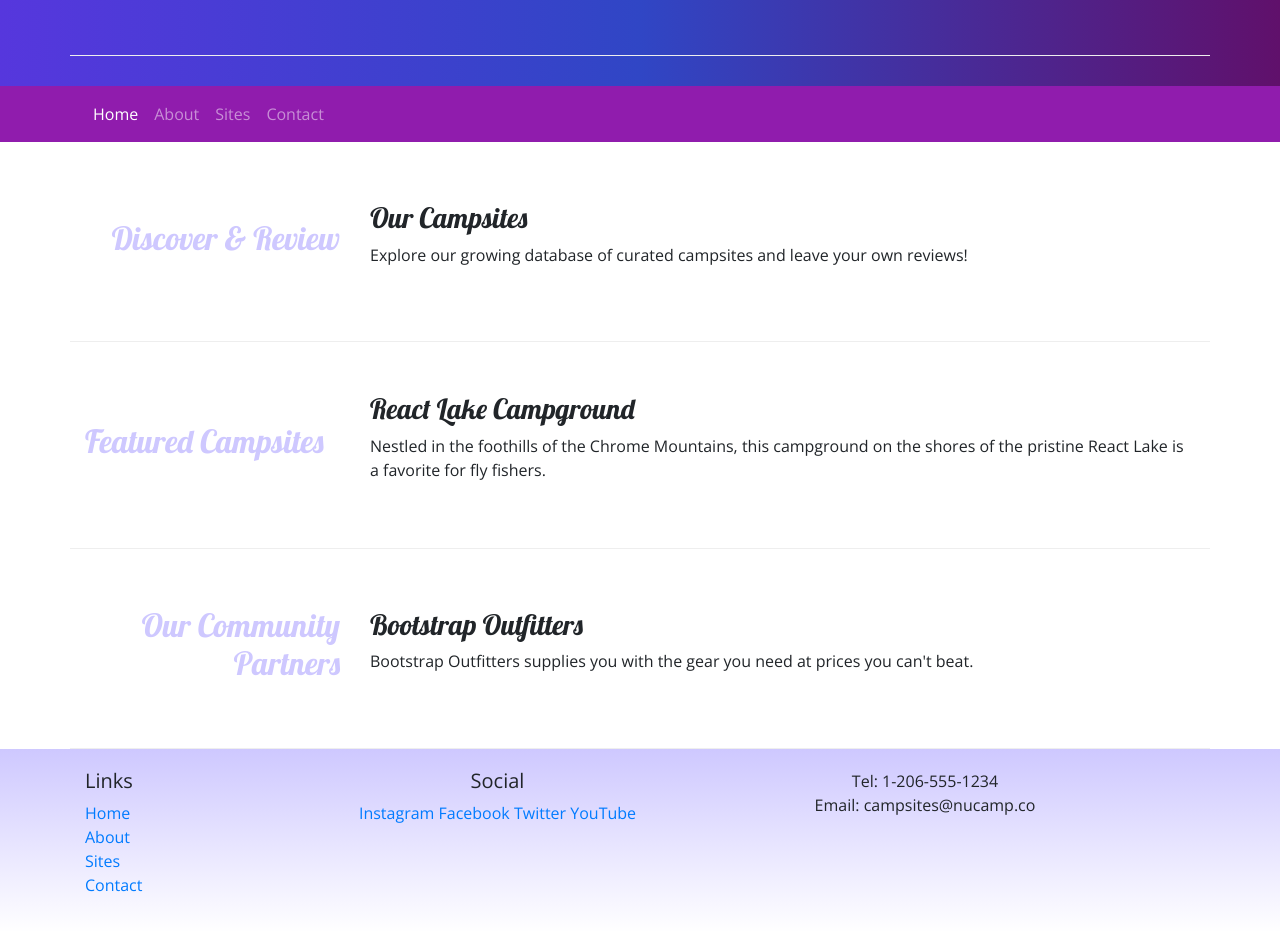
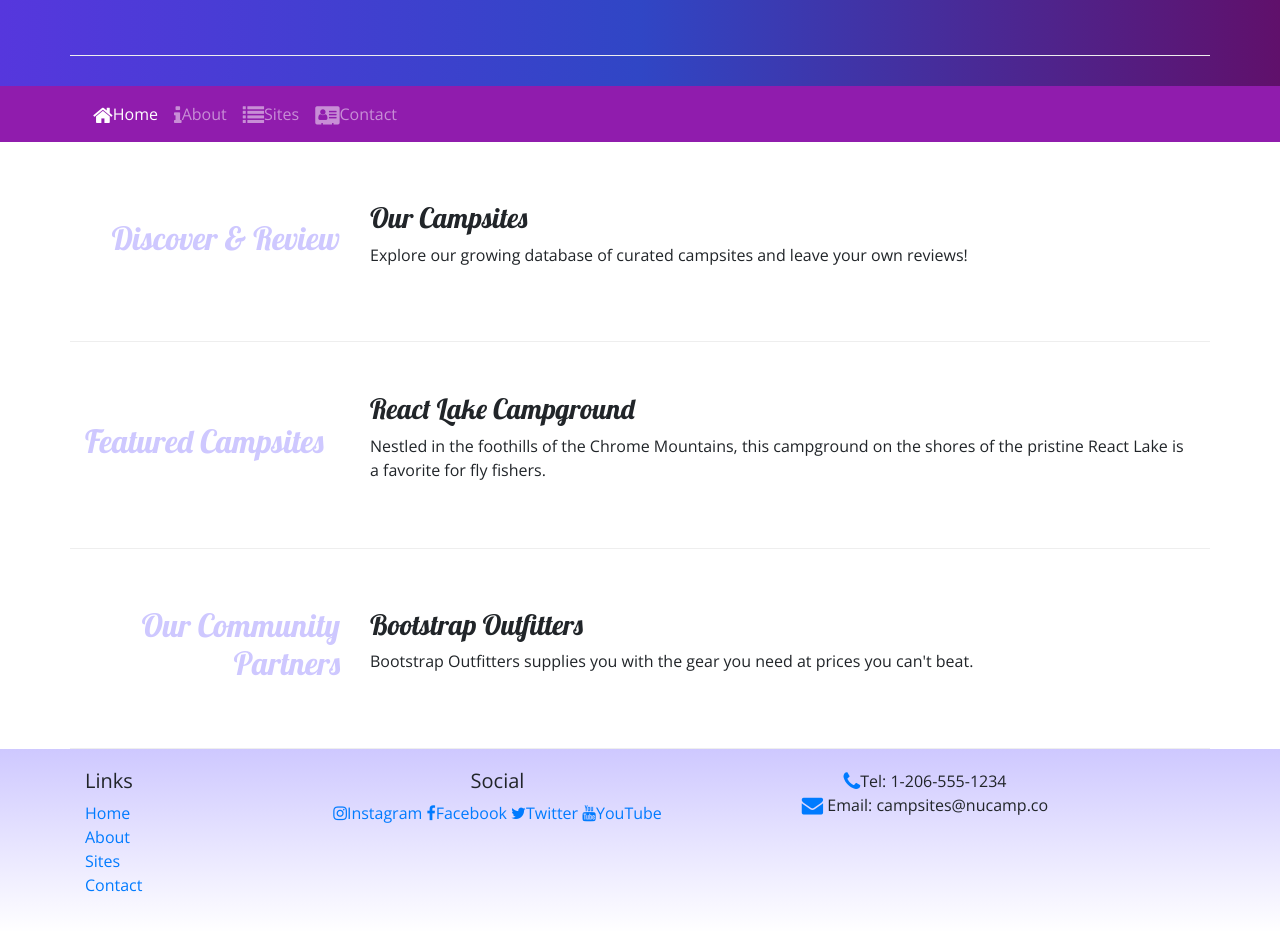
Before and after one commit to Ronphillips1133/nucampsite, a website: page index.html in a window 1280 px wide. Shown: the part 177-1108 px from the top of the page. Drawn offline with nearby package versions, Linux system fonts and the light colour scheme.

Commit message:
Icon Fonts

```diff
--- a/index.html
+++ b/index.html
@@ -11,6 +11,8 @@
 
     <!-- Additional CSS must be placed after Bootstrap CSS -->
     <link rel="stylesheet" href="https://fonts.googleapis.com/css?family=Lobster|Open+Sans" />
+    <!-- Additional CSS must be placed after Bootstrap CSS -->
+    <link rel="stylesheet" href="node_modules/font-awesome/css/font-awesome.min.css" />
     <link rel="stylesheet" href="css/styles.css" />
     <title>NuCamp: A Better Way To Camp</title>
     </head>
@@ -34,10 +36,13 @@
                 </button>
                 <div class="collapse navbar-collapse" id="nucampNavbar">
                     <ul class="navbar-nav">
-                        <li class="nav-item active"> <a class="nav-link" href="#">Home</a></li>
-                        <li class="nav-item"><a class="nav-link" href="aboutus.html">About</a></li>
-                        <li class="nav-item"><a class="nav-link" href="#">Sites</a></li>
-                        <li class="nav-item"><a class="nav-link" href="#">Contact</a></li>
+                        <li class="nav-item active"> <a class="nav-link" href="#"><i
+                                    class="fa fa-home fa-lg"></i>Home</a></li>
+                        <li class="nav-item"><a class="nav-link" href="aboutus.html"><i
+                                    class="fa fa-info fa-lg"></i>About</a></li>
+                        <li class="nav-item"><a class="nav-link" href="#"><i class="fa fa-list fa-lg"></i>Sites</a></li>
+                        <li class="nav-item"><a class="nav-link" href="#"><i
+                                    class="fa fa-address-card fa-lg"></i>Contact</a></li>
                     </ul>
                 </div>
             </div>
@@ -93,14 +98,14 @@
                     </div>
                     <div class="col-6 col-sm-5 text-center">
                         <h5>Social</h5>
-                        <a href="http://instagram.com/">Instagram</a>
-                        <a href="http://facebook.com/">Facebook</a>
-                        <a href="http://twitter.com/">Twitter</a>
-                        <a href="http://youtube.com/">YouTube</a>
+                        <a href="http://instagram.com/"><i class="fa fa-instagram"></i>Instagram</a>
+                        <a href="http://facebook.com/"><i class="fa fa-facebook"></i>Facebook</a>
+                        <a href="http://twitter.com/"><i class="fa fa-twitter"></i>Twitter</a>
+                        <a href="http://youtube.com/"><i class="fa fa-youtube"></i>YouTube</a>
                     </div>
                     <div class="col-sm-4 text-center">
-                        Tel: 1-206-555-1234<br />
-                        Email: campsites@nucamp.co
+                        <i class="fa fa-phone fa-lg text-primary"></i>Tel: 1-206-555-1234<br />
+                        <i class="fa fa-envelope fa-lg text-primary"></i> Email: campsites@nucamp.co
                     </div>
                 </div>
             </div>
--- a/package.json
+++ b/package.json
@@ -15,6 +15,7 @@
   },
   "dependencies": {
     "bootstrap": "^4.5.2",
+    "font-awesome": "^4.7.0",
     "jquery": "^3.5.1",
     "popper.js": "^1.16.1"
   }
```
Also changed, not shown: aboutus.html (+2 -0 lines), 1 other file.
